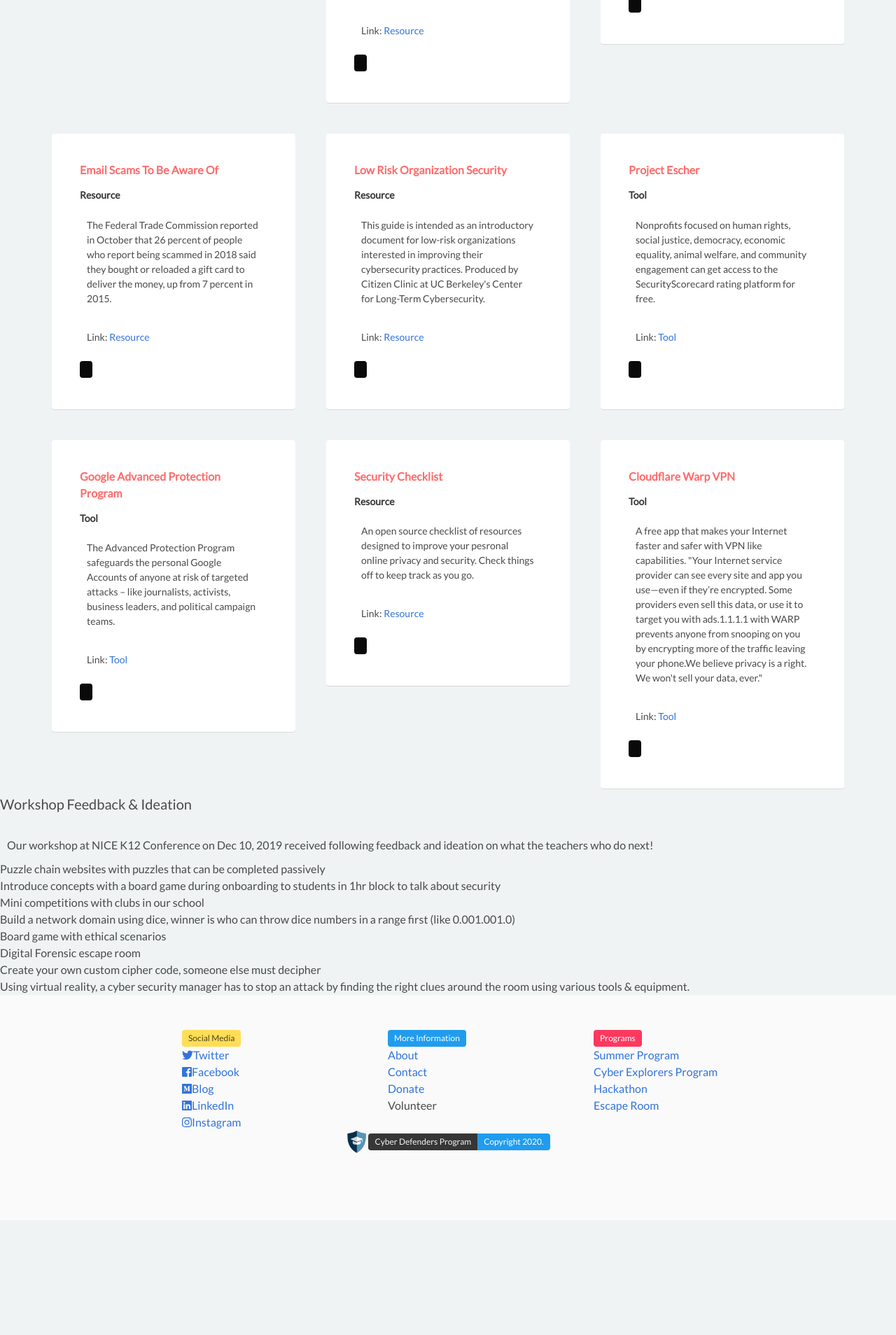
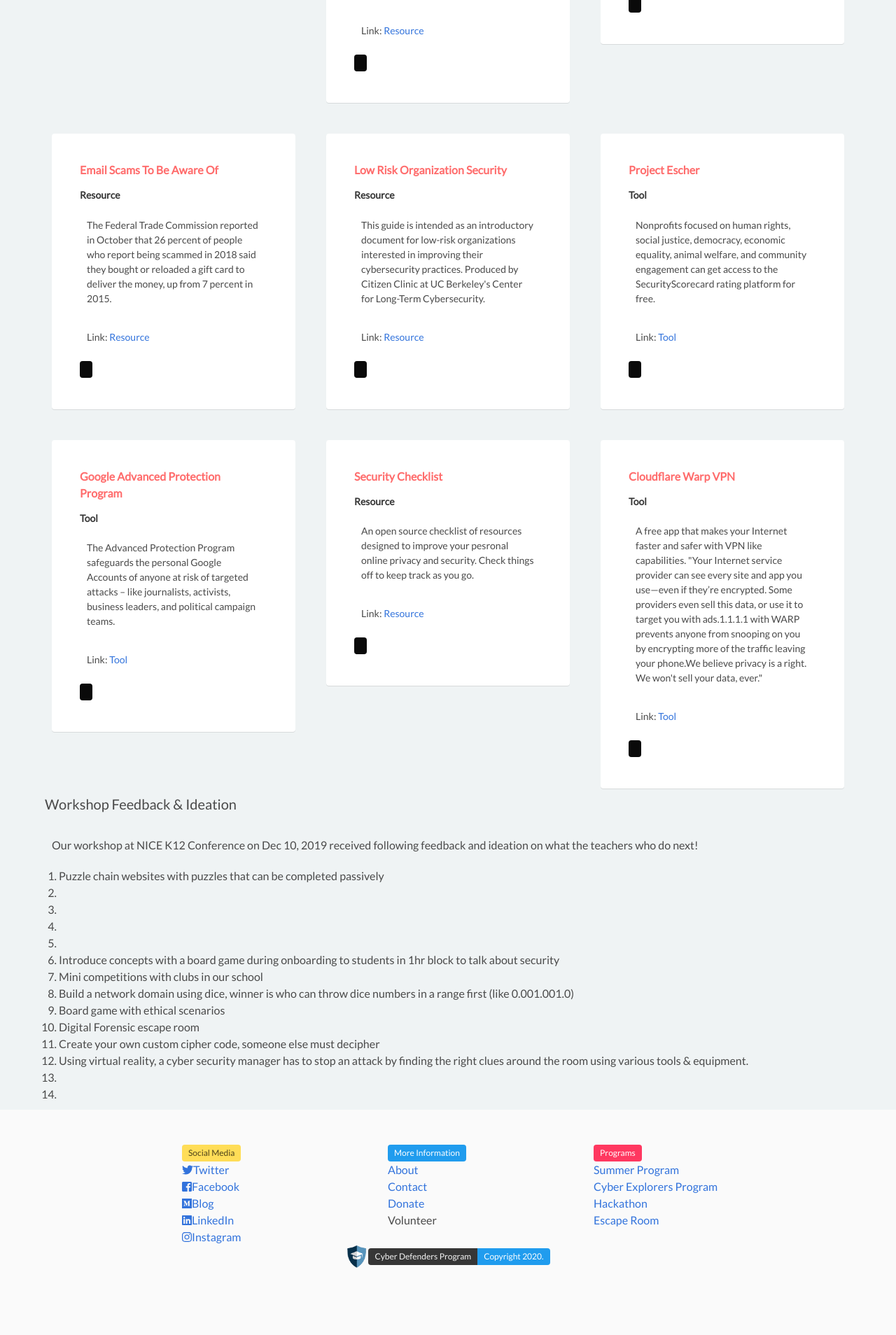
Before and after one commit to cyberdefendersprogram/www-homepage, a Jekyll site: the page built from securitytools4nonprofits.html, in a window 1280 px wide. Shown: the part 1610-3518 px from the top of the page at 70% size. Built offline with Jekyll 4.4.1, drawn with Linux system fonts in a browser that asks for light colours; nearby versions of some CDN libraries; comment, search, counter and statistics services are not loaded; before the commit the page ends 3354 px from its top, so only the background shows below that.

Commit message:
Update securitytools4nonprofits.html

```diff
--- a/securitytools4nonprofits.html
+++ b/securitytools4nonprofits.html
@@ -15,11 +15,6 @@
     - name: Cloud
       logo: fas fa-cloud
       description: Making your cloud secure!
-tools:
-    category:
-        -
-    link:
-    description:
 ---
 <section class="hero is-info is-small is-bold">
         <div class="hero-body">
@@ -107,11 +102,13 @@
 </div>
 </section>
 <section>
-    <h1 class="subtitle">Workshop Feedback & Ideation</h1>
-    <p>Our workshop at NICE K12 Conference on Dec 10, 2019 received following feedback and ideation on what the teachers who do next!</p>
-    <ul>
-    {% for idea in site.data.games4security-workshop-followup %}
-        <li>{{idea.idea1}}</li>
-    {% endfor %}
-    </ul>
+    <div class="container">
+        <h1 class="subtitle">Workshop Feedback & Ideation</h1>
+        <p>Our workshop at NICE K12 Conference on Dec 10, 2019 received following feedback and ideation on what the teachers who do next!</p>
+        <ol>
+        {% for idea in site.data.games4security-workshop-followup %}
+            <li>{{idea.idea1}}</li>
+        {% endfor %}
+        </ol>
+    </div>
 </section>
```
